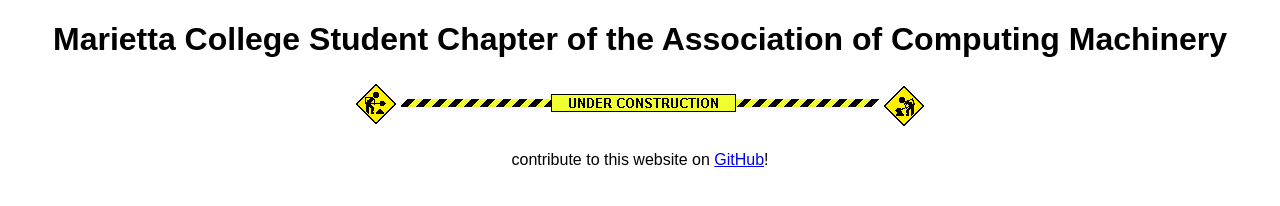
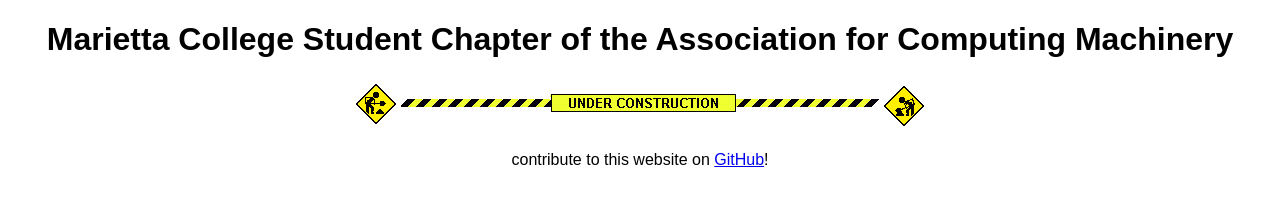
Before and after one commit to Roachbones/mcacm, a plain HTML site: page index.html in a window 1280 px wide. Drawn offline with Linux system fonts and the light colour scheme.

Commit message:
fixed title

```diff
--- a/index.html
+++ b/index.html
@@ -1,7 +1,6 @@
 <!DOCTYPE html>
 <html>
 <head>
-<!-- this comment is a test -->
 <meta charset="utf-8"/>
 <title>MCACM</title>
 <style>
@@ -12,7 +11,7 @@ body {
 </style>
 </head>
 <body>
-<h1>Marietta College Student Chapter of the Association of Computing Machinery</h1>
+<h1>Marietta College Student Chapter of the Association for Computing Machinery</h1>
 <img src="underconstruction.gif"/>
 <p>contribute to this website on <a href="https://github.com/Roachbones/mcacm">GitHub</a>!</p>
 </ul>
```
